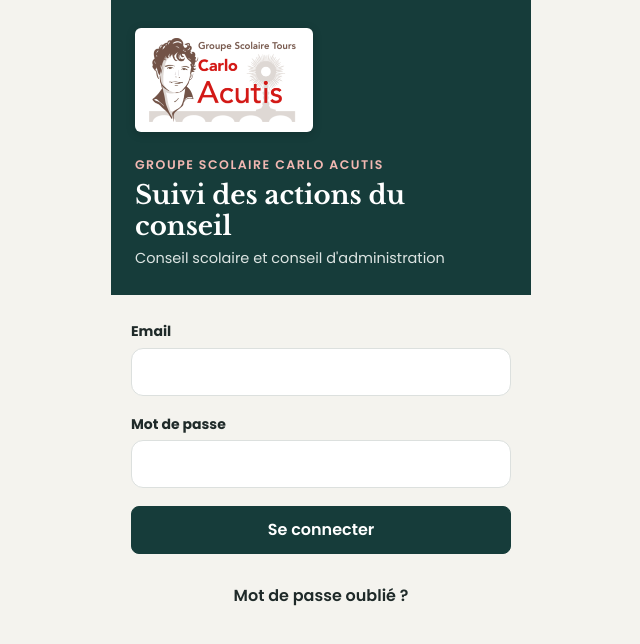
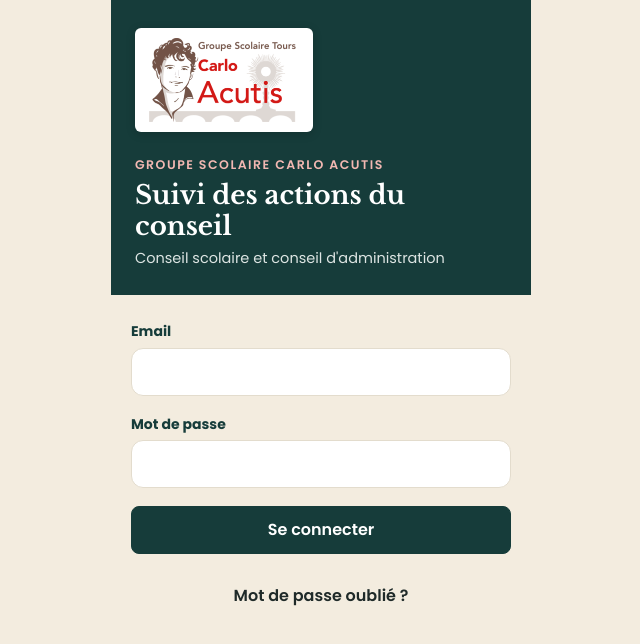
Before and after one commit to paj-conseil/suivi-actions-ca, a React (Vite) app: page / in a window 1280 px wide. Shown: the top 644 px of the page, without its empty margins (319-959 px from the left). Built offline with nearby package versions, Linux system fonts and the light colour scheme.

Commit message:
Fond beige clair, titres en vert foncé, mode sombre retiré
Co-Authored-By: Claude Opus 5.5 <noreply@anthropic.com>
Claude-Session: https://claude.ai/code/session_01NkXsGkjYz7NqMxBhUnJrZJ

```diff
--- a/index.html
+++ b/index.html
@@ -4,6 +4,7 @@
     <meta charset="UTF-8" />
     <meta name="viewport" content="width=device-width, initial-scale=1, viewport-fit=cover" />
     <meta name="theme-color" content="#163C3A" />
+    <meta name="color-scheme" content="light" />
     <meta name="apple-mobile-web-app-capable" content="yes" />
     <meta name="apple-mobile-web-app-title" content="CA GSCA" />
     <meta name="application-name" content="CA GSCA" />
--- a/src/styles.css
+++ b/src/styles.css
@@ -7,12 +7,12 @@
   --grey: #C9CECC;
   --paper: #FBFAF7;
 
-  --bg: #F4F3EE;
+  --bg: #F3ECDF;
   --surface: #FFFFFF;
-  --surface-2: #ECEDE9;
+  --surface-2: #F1EEE8;
   --text: #1F2A29;
   --muted: #5E6866;
-  --line: #DCE0DE;
+  --line: #E3DCCD;
   --primary: var(--green);
   --primary-ink: #FFFFFF;
   --primary-soft: #E2EBE9;
@@ -38,29 +38,6 @@
   color-scheme: light;
 }
 
-@media (prefers-color-scheme: dark) {
-  :root {
-    --bg: #0B1D1C;
-    --surface: #132C2A;
-    --surface-2: #1B3936;
-    --text: #EEF2F1;
-    --muted: #A6B3B1;
-    --line: #24413E;
-    --primary: #8FC7BC;
-    --primary-ink: #0B1D1C;
-    --primary-soft: #1D3D3A;
-    --accent: #F2B8B2;
-    --focus: #F2B8B2;
-    --c-retard: #F28C84;      --c-retard-bg: #3A1F1E;
-    --c-proche: #E8B860;      --c-proche-bg: #3A2F18;
-    --c-bloquee: #D5A3CB;     --c-bloquee-bg: #34243A;
-    --c-en_cours: #8FBCE6;    --c-en_cours-bg: #1B3247;
-    --c-a_faire: #B6C0BE;     --c-a_faire-bg: #1F3532;
-    --c-terminee: #7FD1A9;    --c-terminee-bg: #173A2C;
-    --c-abandonnee: #8B9290;  --c-abandonnee-bg: #1E302E;
-    color-scheme: dark;
-  }
-}
 
 * { box-sizing: border-box; }
 html, body { margin: 0; padding: 0; }
@@ -197,7 +174,6 @@ a { color: var(--primary); }
 .badge .dot { width: 8px; height: 8px; border-radius: 50%; background: currentColor; }
 .badge.instance-bureau { --fg: #8a5a12; --bgc: #f6ead2; }
 .badge.instance-ca { --fg: var(--primary); --bgc: var(--primary-soft); }
-@media (prefers-color-scheme: dark) { .badge.instance-bureau { --fg: #e8c27a; --bgc: #3a2f1a; } }
 .badge.role { --fg: var(--text); --bgc: var(--surface-2); font-weight: 600; }
 
 .s-retard     { --sante: var(--c-retard);     --fg: var(--c-retard);     --bgc: var(--c-retard-bg); }
@@ -348,7 +324,6 @@ h1, h2, h3, .hello, .brand h1, .detail-head h2, .group-head .name { font-family:
 .topbar .icon-btn { color: #fff; }
 .topbar .icon-btn:active { background: rgba(255,255,255,.12); }
 .topbar .logo-chip { height: 36px; width: auto; background: #fff; border-radius: 6px; padding: 3px 6px; display: block; }
-@media (prefers-color-scheme: dark) { .topbar { background: #0E2826; } }
 
 .content { padding-top: 14px; }
 .hello { font-size: 24px; color: var(--primary); margin-top: 4px; }
@@ -362,14 +337,12 @@ h1, h2, h3, .hello, .brand h1, .detail-head h2, .group-head .name { font-family:
 .btn.danger { color: var(--red); background: var(--c-retard-bg); border-color: transparent; }
 .fab { background: var(--red); box-shadow: 0 6px 20px rgba(192, 39, 31, .32); color: #fff; }
 .chip.on { background: var(--green); border-color: var(--green); color: #fff; }
-@media (prefers-color-scheme: dark) { .chip.on { background: var(--primary); border-color: var(--primary); color: var(--primary-ink); } .fab { color: #fff; } }
 
 .tab.active { color: var(--primary); position: relative; }
 .tab.active::before { content: ""; position: absolute; top: 0; left: 30%; right: 30%; height: 3px; border-radius: 0 0 3px 3px; background: var(--red); }
 
 .badge.instance-bureau { --fg: #8A3B12; --bgc: #F8E5DA; }
 .badge.instance-ca { --fg: var(--green); --bgc: var(--primary-soft); }
-@media (prefers-color-scheme: dark) { .badge.instance-bureau { --fg: #F2B8B2; --bgc: #3A2423; } .badge.instance-ca { --fg: var(--primary); } }
 
 .kpi .n { font-family: var(--f-title); font-size: 30px; }
 .avatar { background: var(--primary-soft); color: var(--primary); font-family: var(--f-text); }
@@ -387,7 +360,6 @@ h1, h2, h3, .hello, .brand h1, .detail-head h2, .group-head .name { font-family:
 .auth-hero .kicker { font-size: 12.5px; font-weight: 600; letter-spacing: .12em; text-transform: uppercase; color: var(--rose); margin-bottom: 6px; }
 .auth-hero h1 { font-size: 26px; line-height: 1.2; margin: 0 0 6px; color: #fff; }
 .auth-hero p { margin: 0; color: #DDE5E3; font-size: 14.5px; }
-@media (prefers-color-scheme: dark) { .auth-hero { background: #0E2826; } }
 
 /* Zone de glisser-déposer */
 .dropzone {
@@ -420,7 +392,6 @@ h1, h2, h3, .hello, .brand h1, .detail-head h2, .group-head .name { font-family:
 .badge.tag-assoc { border: 1.5px solid currentColor; background: transparent; }
 .badge.tag-primaire { color: var(--green); }
 .badge.tag-college { color: var(--red); }
-@media (prefers-color-scheme: dark) { .badge.tag-primaire { color: var(--primary); } .badge.tag-college { color: var(--rose); } }
 .reunion-section + .reunion-section { margin-top: 30px; padding-top: 22px; border-top: 2px solid var(--line); }
 .reunion-section-head h3 { font-size: 20px; }
 .reunion-section-head { border-left: 5px solid var(--green); padding-left: 10px; }
@@ -436,3 +407,11 @@ h1, h2, h3, .hello, .brand h1, .detail-head h2, .group-head .name { font-family:
 .install-qr { display: flex; gap: 14px; align-items: center; flex-wrap: wrap; }
 .install-qr img { border-radius: 8px; border: 1px solid var(--line); background: #fff; padding: 6px; }
 .install-qr .small { flex: 1; min-width: 180px; }
+
+/* Fond beige clair et titres en vert foncé de la charte */
+:root { color-scheme: light; }
+body { background: var(--bg); }
+.content h2, .detail-head h2, .hello, .group-head .name, .reunion-section-head h3,
+.section-title, .card strong, .list-item [style*="font-weight: 600"], .list-item [style*="font-weight: 650"],
+.action-card .title, .doc .name, .field > span, .check .t, .cg-title, .brand h1 { color: var(--green); }
+.action-card.closed .title { color: var(--muted); }
```
Also changed, not shown: public/manifest.webmanifest.
